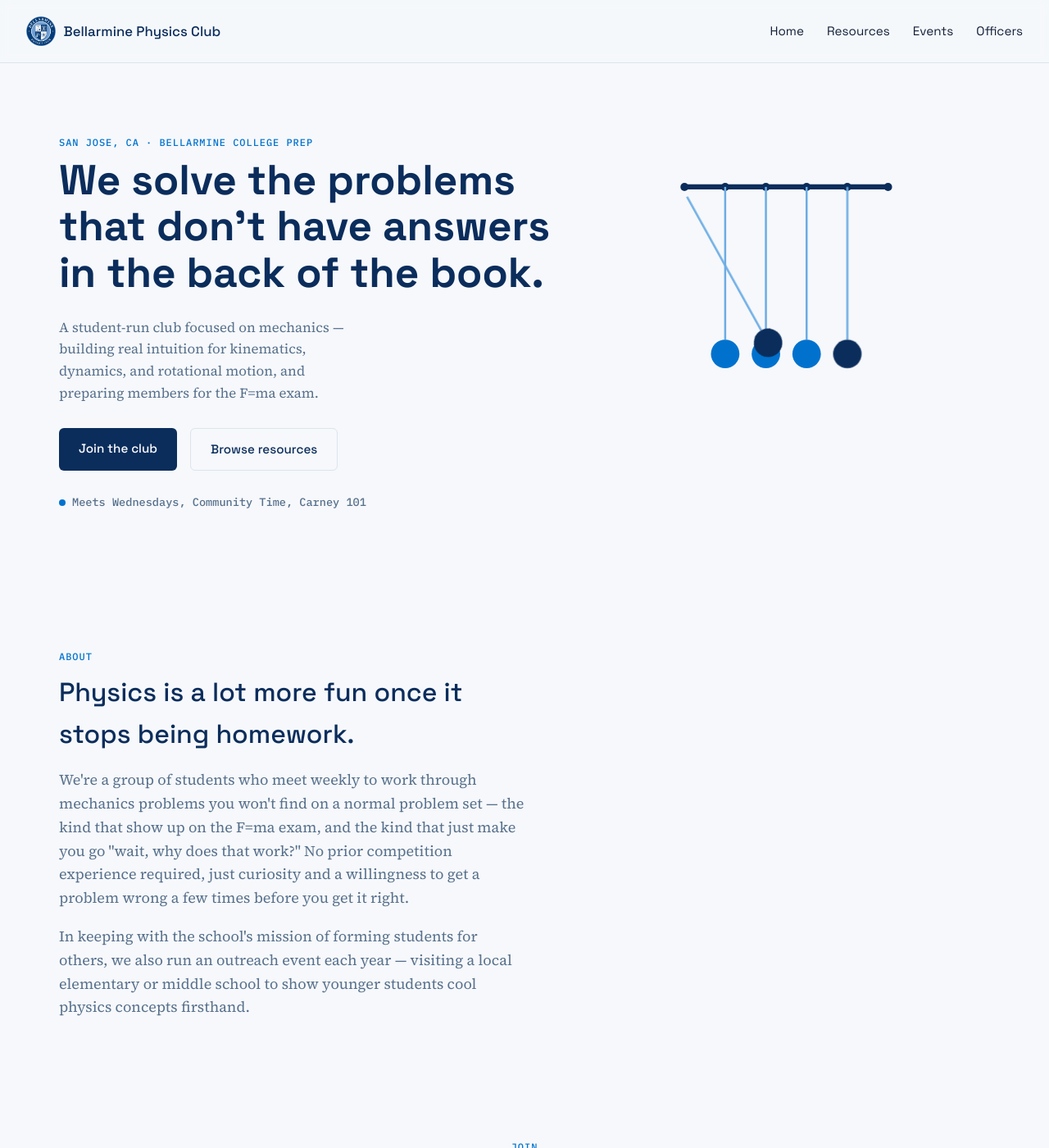
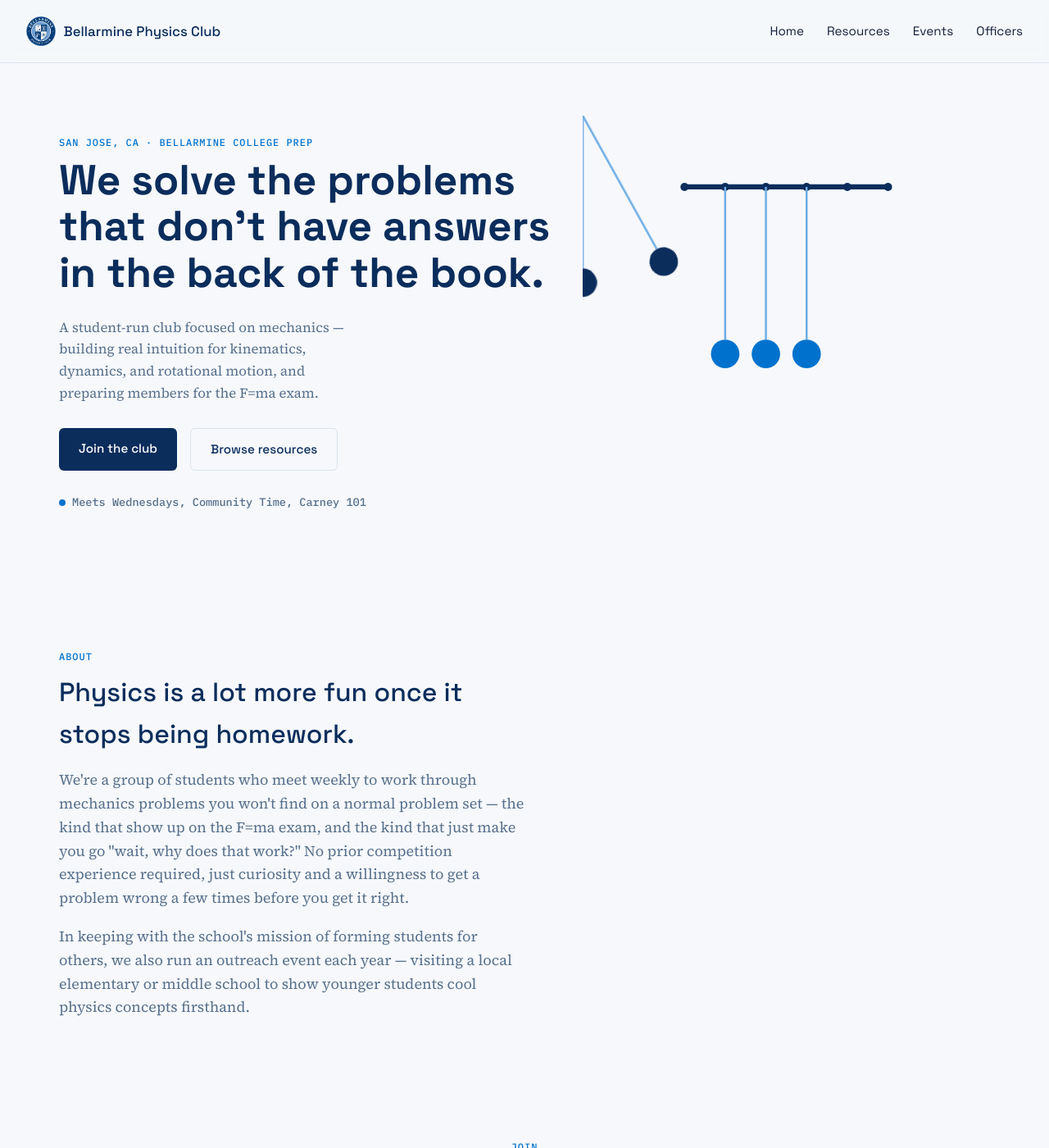
Before and after one commit to BCP-Physics-Club/bcp-physics-club.github.io, a Jekyll site: the page built from index.html, in a window 1280 px wide and 1400 px high. Shown: the whole window at 82% size. Built offline with Jekyll 4.4.1, drawn with Linux system fonts in a browser that asks for light colours.

Commit message:
Fixed Newtons cradle, added descriptions

```diff
--- a/assets/css/style.css
+++ b/assets/css/style.css
@@ -138,8 +138,8 @@
 
 .hero-orbit svg { width: 100%; height: auto; }
 
-.pendulum-left { transform-origin: 120px 70px; animation: swingLeft 2.6s ease-in-out infinite; }
-.pendulum-right { transform-origin: 280px 70px; animation: swingRight 2.6s ease-in-out infinite; }
+.pendulum-left { transform-origin: 0 0; animation: swingLeft 2.6s ease-in-out infinite; }
+.pendulum-right { transform-origin: 0 0; animation: swingRight 2.6s ease-in-out infinite; }
 
 @keyframes swingLeft {
   0%   { transform: rotate(0deg); }
--- a/events.html
+++ b/events.html
@@ -23,6 +23,7 @@
       <span class="event-date">Mar</span>
       <div>
         <h3>Physics Bowl</h3>
+        <p>A fast-paced, team-based competition against other schools — good prep for thinking on your feet under time pressure.</p>
       </div>
     </li>
     <li>
--- a/index.html
+++ b/index.html
@@ -29,13 +29,13 @@
       <line x1="220" y1="70" x2="220" y2="220" stroke="#6CACE4" stroke-width="2"/>
       <circle cx="220" cy="234" r="14" fill="#0072CE"/>
 
-      <g class="pendulum-left">
-        <line x1="100" y1="70" x2="100" y2="220" stroke="#6CACE4" stroke-width="2"/>
-        <circle cx="100" cy="234" r="14" fill="#0B2D5C"/>
+      <g transform="translate(100,70)" class="pendulum-left">
+        <line x1="0" y1="0" x2="0" y2="150" stroke="#6CACE4" stroke-width="2"/>
+        <circle cx="0" cy="164" r="14" fill="#0B2D5C"/>
       </g>
-      <g class="pendulum-right">
-        <line x1="260" y1="70" x2="260" y2="220" stroke="#6CACE4" stroke-width="2"/>
-        <circle cx="260" cy="234" r="14" fill="#0B2D5C"/>
+      <g transform="translate(260,70)" class="pendulum-right">
+        <line x1="0" y1="0" x2="0" y2="150" stroke="#6CACE4" stroke-width="2"/>
+        <circle cx="0" cy="164" r="14" fill="#0B2D5C"/>
       </g>
     </svg>
   </div>
```
Also changed, not shown: 1 other file.
